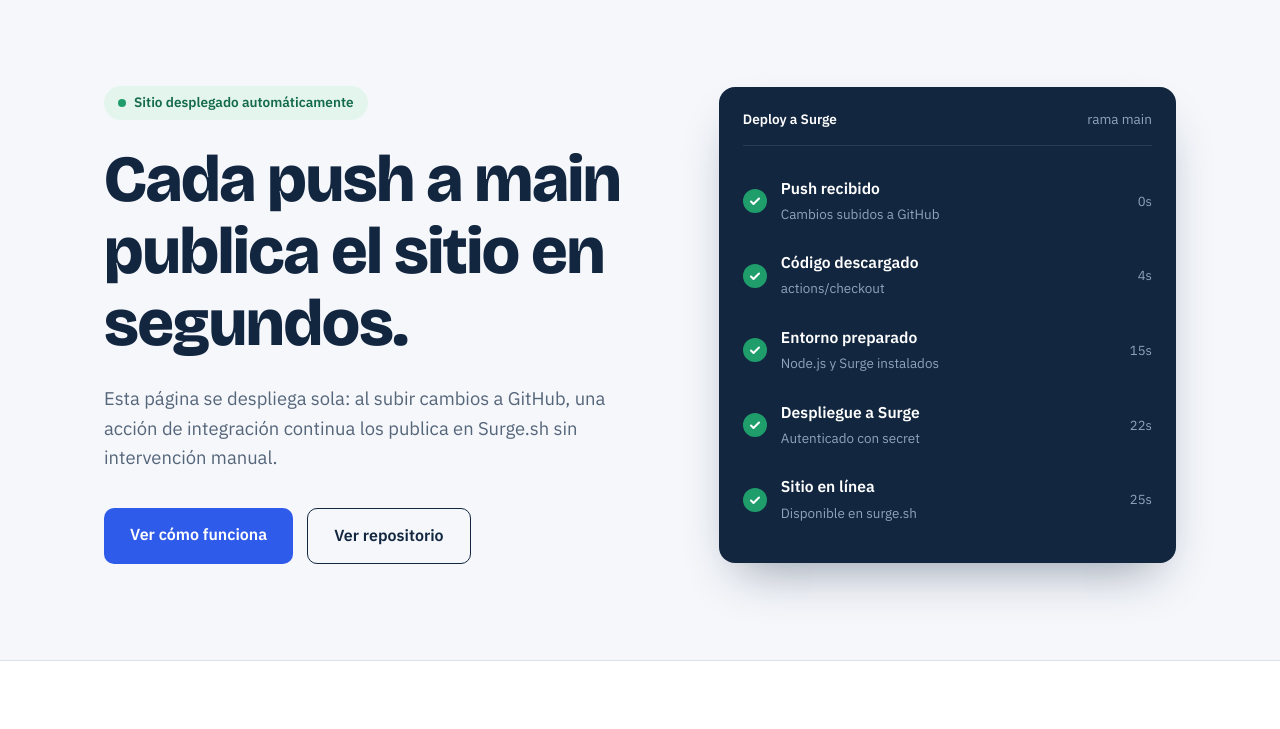
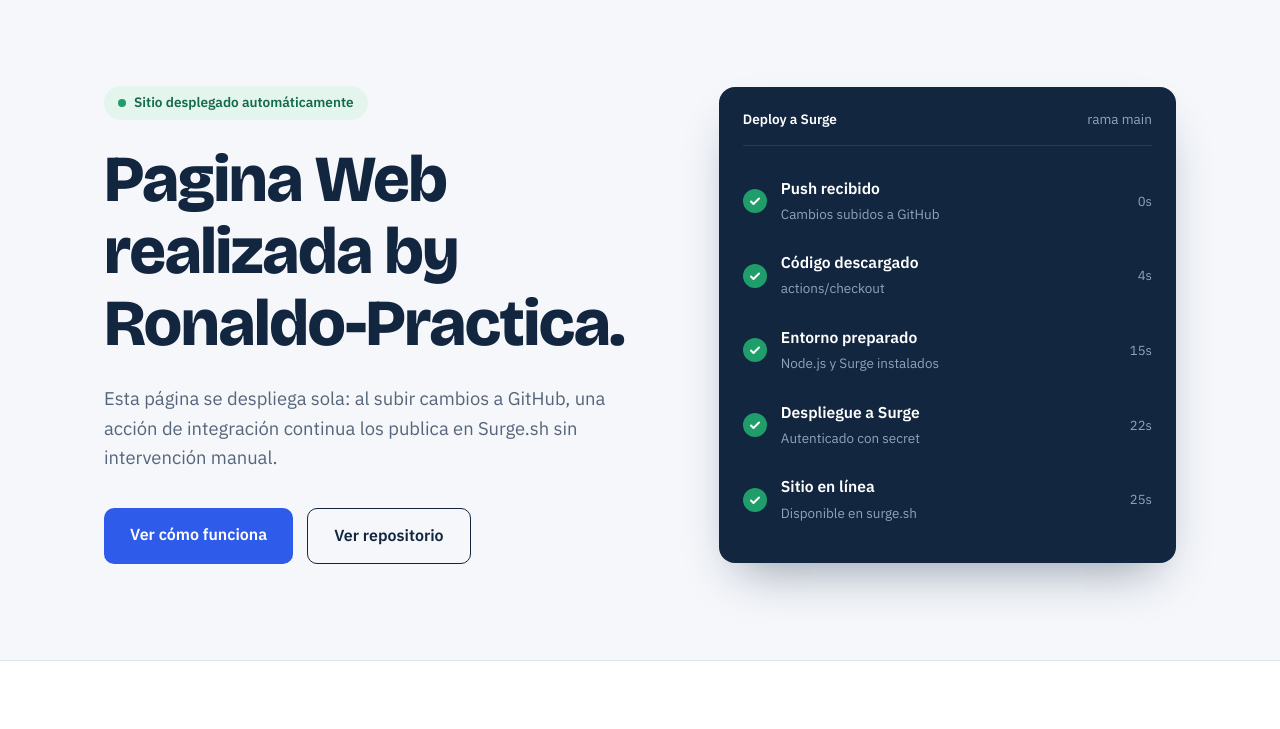
Before and after one commit to Ronaldosolano04/PracticaSURGE, a plain HTML site: page index.html in a window 1280 px wide. Shown: the part 71-800 px from the top of the page. Drawn offline with nearby package versions, Linux system fonts and the light colour scheme.

Commit message:
New Update by RS

```diff
--- a/index.html
+++ b/index.html
@@ -203,7 +203,7 @@
       <div class="wrap hero-grid">
         <div>
           <span class="status"><i></i> Sitio desplegado automáticamente</span>
-          <h1>Cada push a main publica el sitio en segundos.</h1>
+          <h1>Pagina Web realizada by Ronaldo-Practica.</h1>
           <p class="lead">Esta página se despliega sola: al subir cambios a GitHub, una acción de integración continua los publica en Surge.sh sin intervención manual.</p>
           <div class="actions">
             <a class="btn btn-primary" href="#proceso">Ver cómo funciona</a>
```
